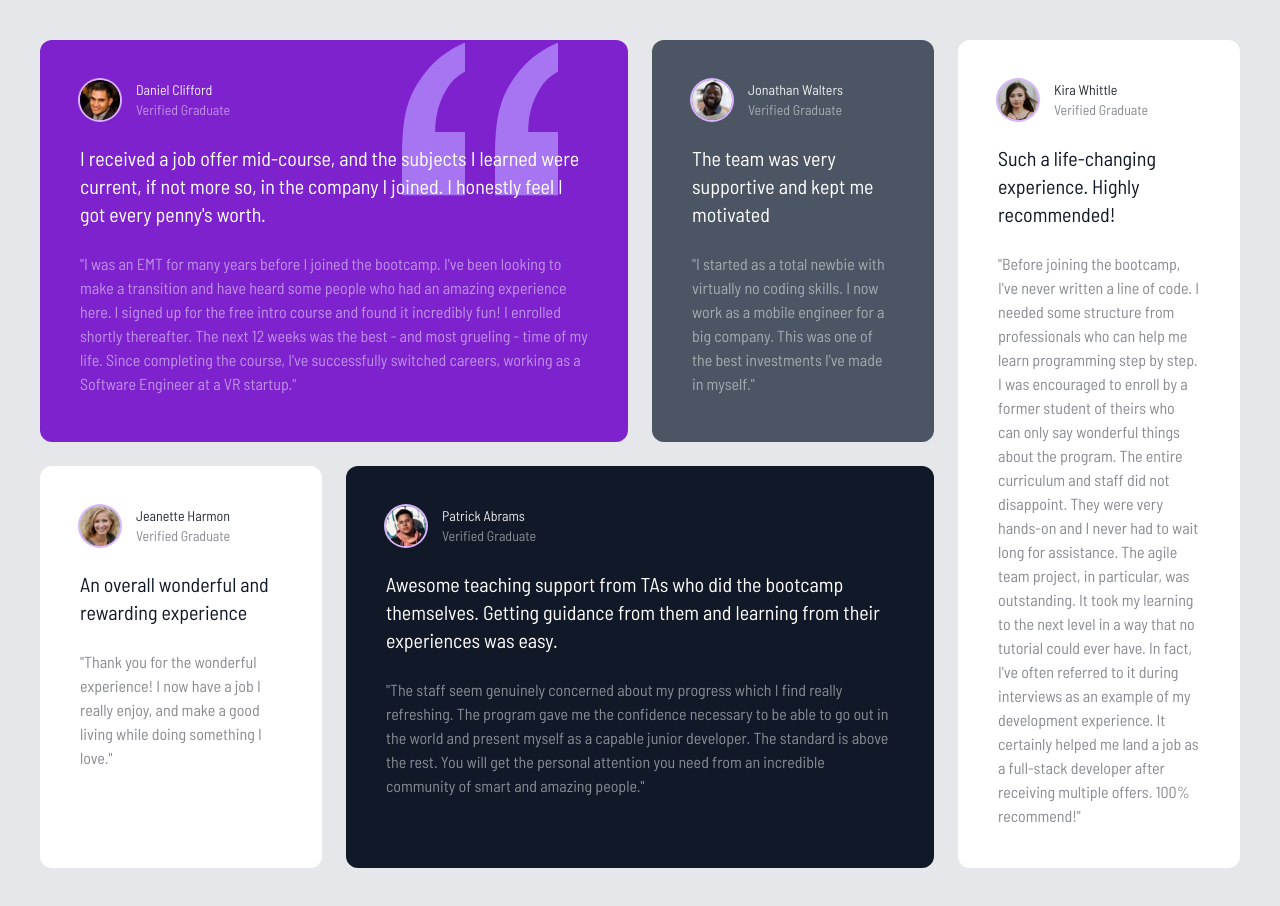
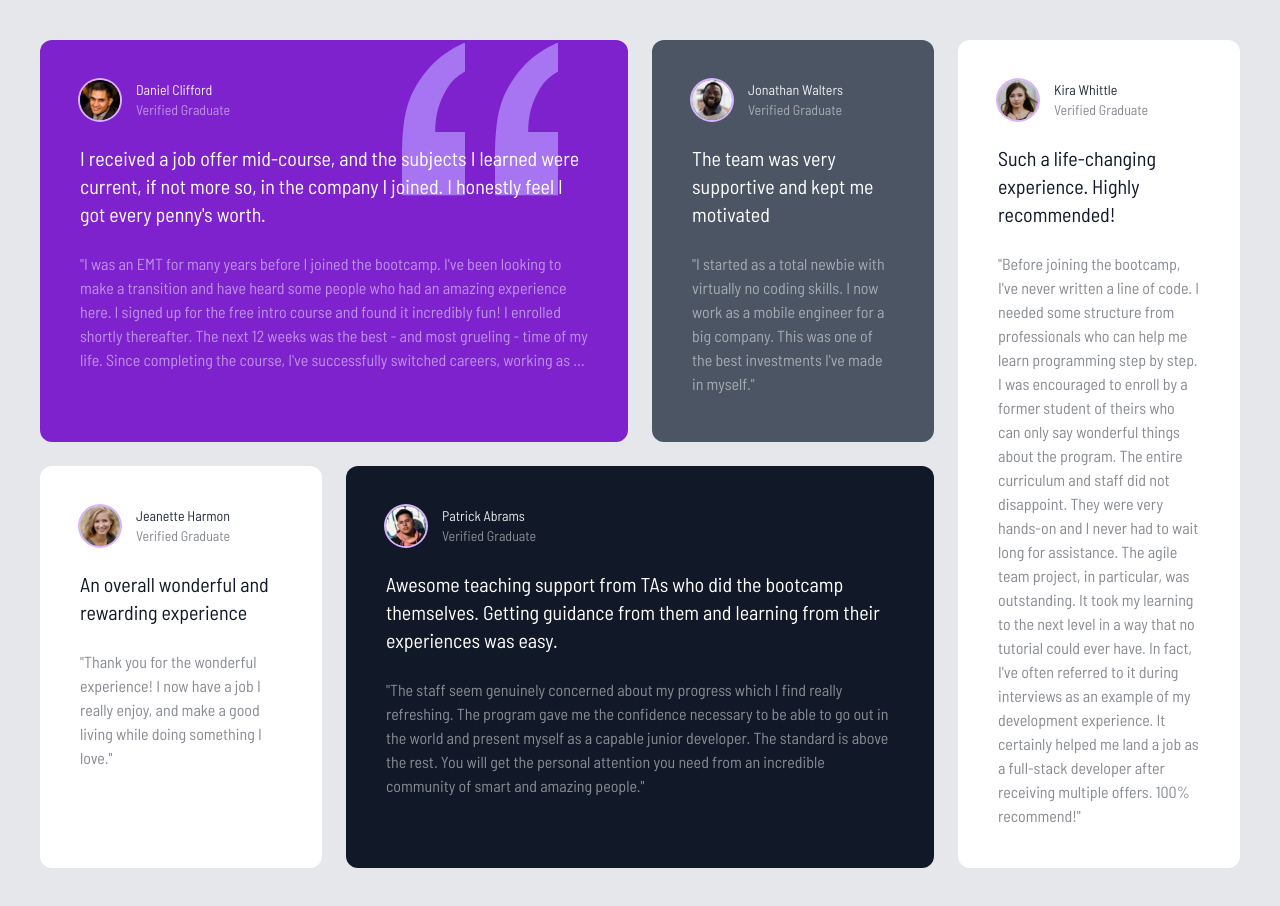
Before and after one commit to thepixelboy/testimonial-grid, a website: page index.html in a window 1280 px wide. Drawn offline with Linux system fonts and the light colour scheme.

Commit message:
refactor: add line-clamp example on box 1

```diff
--- a/index.html
+++ b/index.html
@@ -47,7 +47,7 @@
             got every penny's worth.
           </p>
           <!-- Small text -->
-          <p class="mt-6 opacity-50">
+          <p class="mt-6 opacity-50 line-clamp-5">
             "I was an EMT for many years before I joined the bootcamp. I've been
             looking to make a transition and have heard some people who had an
             amazing experience here. I signed up for the free intro course and
```
Also changed, not shown: css/style.css.
